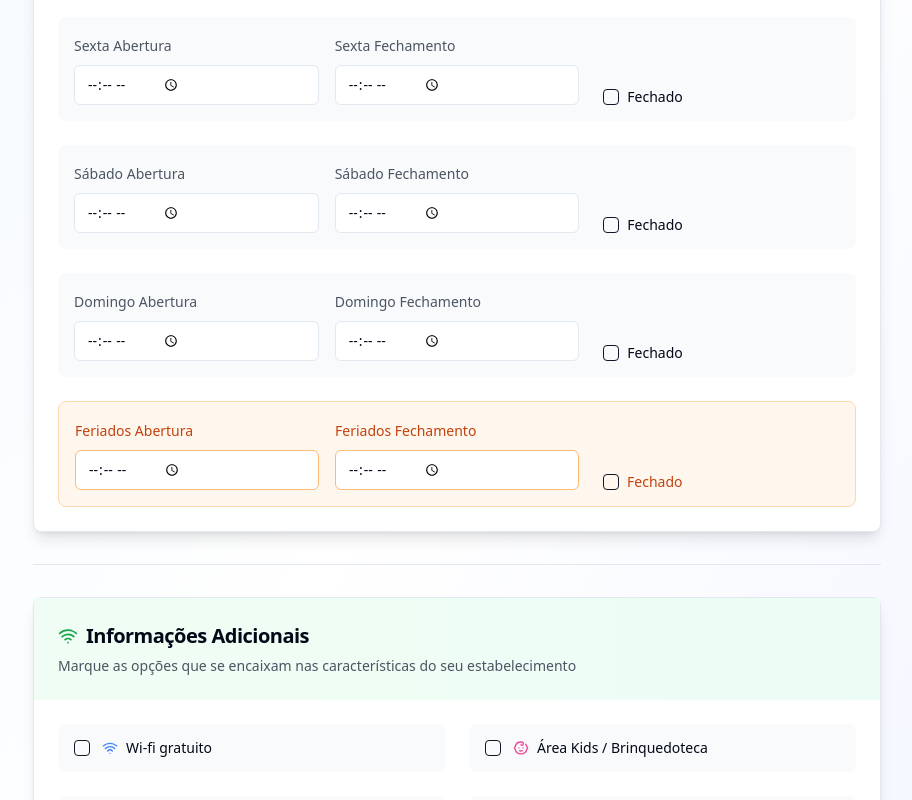
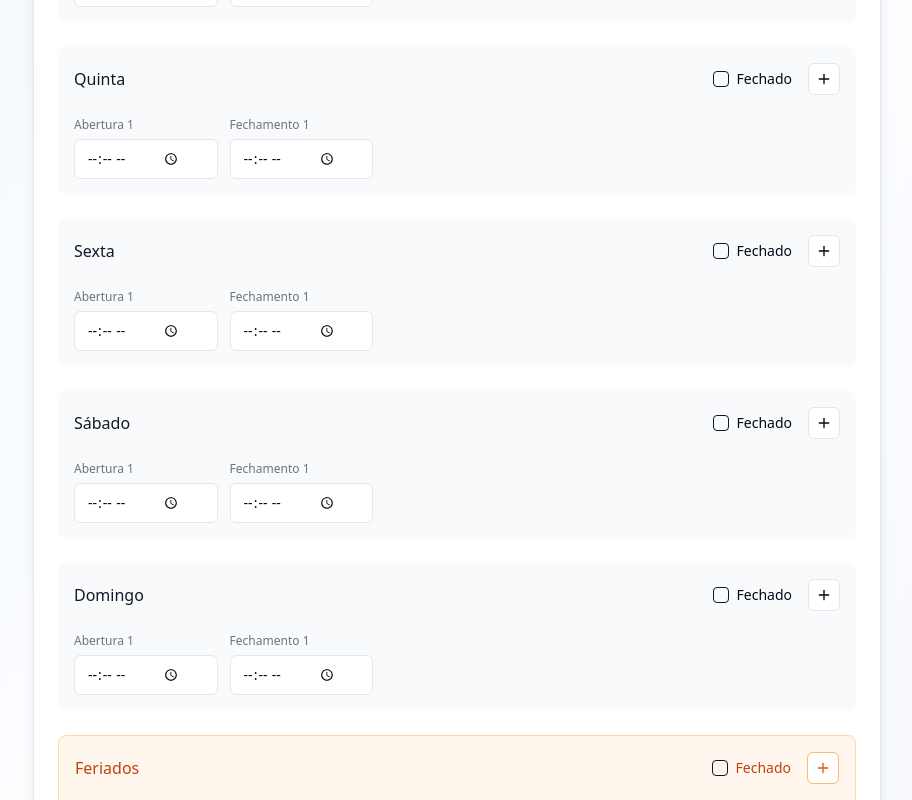
Before and after one commit to gustavoprojectx5/horario-feliz-formulario, a React (Vite) app: page / in a window 1280 px wide. Shown: the part 720-1520 px from the top of the page, without its empty margins (183-1095 px from the left). Built offline with nearby package versions, Linux system fonts and the light colour scheme.

Commit message:
Refactor: Allow multiple opening/closing times
Implement a flexible solution to handle multiple opening and closing times within a single day, addressing the scenario where a business opens and closes more than once.

```diff
--- a/src/components/BusinessHoursForm.tsx
+++ b/src/components/BusinessHoursForm.tsx
@@ -7,13 +7,18 @@ import { Label } from '@/components/ui/label';
 import { Checkbox } from '@/components/ui/checkbox';
 import { Textarea } from '@/components/ui/textarea';
 import { Separator } from '@/components/ui/separator';
-import { Clock, Wifi, Car, Accessibility, Heart, Baby, MessageSquare, Truck, CreditCard } from 'lucide-react';
+import { Clock, Wifi, Car, Accessibility, Heart, Baby, MessageSquare, Truck, CreditCard, Plus, Trash2 } from 'lucide-react';
+
+interface TimeSlot {
+  id: string;
+  openTime: string;
+  closeTime: string;
+}
 
 interface DaySchedule {
   day: string;
   shortDay: string;
-  openTime: string;
-  closeTime: string;
+  timeSlots: TimeSlot[];
   isClosed: boolean;
 }
 
@@ -29,18 +34,17 @@ interface AdditionalServices {
 
 const BusinessHoursForm = () => {
   const [schedule, setSchedule] = useState<DaySchedule[]>([
-    { day: 'Segunda-feira', shortDay: 'Segunda', openTime: '', closeTime: '', isClosed: false },
-    { day: 'Terça-feira', shortDay: 'Terça', openTime: '', closeTime: '', isClosed: false },
-    { day: 'Quarta-feira', shortDay: 'Quarta', openTime: '', closeTime: '', isClosed: false },
-    { day: 'Quinta-feira', shortDay: 'Quinta', openTime: '', closeTime: '', isClosed: false },
-    { day: 'Sexta-feira', shortDay: 'Sexta', openTime: '', closeTime: '', isClosed: false },
-    { day: 'Sábado', shortDay: 'Sábado', openTime: '', closeTime: '', isClosed: false },
-    { day: 'Domingo', shortDay: 'Domingo', openTime: '', closeTime: '', isClosed: false },
+    { day: 'Segunda-feira', shortDay: 'Segunda', timeSlots: [{ id: '1', openTime: '', closeTime: '' }], isClosed: false },
+    { day: 'Terça-feira', shortDay: 'Terça', timeSlots: [{ id: '1', openTime: '', closeTime: '' }], isClosed: false },
+    { day: 'Quarta-feira', shortDay: 'Quarta', timeSlots: [{ id: '1', openTime: '', closeTime: '' }], isClosed: false },
+    { day: 'Quinta-feira', shortDay: 'Quinta', timeSlots: [{ id: '1', openTime: '', closeTime: '' }], isClosed: false },
+    { day: 'Sexta-feira', shortDay: 'Sexta', timeSlots: [{ id: '1', openTime: '', closeTime: '' }], isClosed: false },
+    { day: 'Sábado', shortDay: 'Sábado', timeSlots: [{ id: '1', openTime: '', closeTime: '' }], isClosed: false },
+    { day: 'Domingo', shortDay: 'Domingo', timeSlots: [{ id: '1', openTime: '', closeTime: '' }], isClosed: false },
   ]);
 
-  const [holidays, setHolidays] = useState<{ openTime: string; closeTime: string; isClosed: boolean }>({
-    openTime: '',
-    closeTime: '',
+  const [holidays, setHolidays] = useState<{ timeSlots: TimeSlot[]; isClosed: boolean }>({
+    timeSlots: [{ id: '1', openTime: '', closeTime: '' }],
     isClosed: false,
   });
 
@@ -56,14 +60,64 @@ const BusinessHoursForm = () => {
 
   const [comments, setComments] = useState('');
 
-  const updateSchedule = (index: number, field: keyof DaySchedule, value: string | boolean) => {
+  const updateTimeSlot = (dayIndex: number, slotId: string, field: 'openTime' | 'closeTime', value: string) => {
     const newSchedule = [...schedule];
-    newSchedule[index] = { ...newSchedule[index], [field]: value };
+    const timeSlotIndex = newSchedule[dayIndex].timeSlots.findIndex(slot => slot.id === slotId);
+    if (timeSlotIndex !== -1) {
+      newSchedule[dayIndex].timeSlots[timeSlotIndex][field] = value;
+      setSchedule(newSchedule);
+    }
+  };
+
+  const updateDayStatus = (dayIndex: number, isClosed: boolean) => {
+    const newSchedule = [...schedule];
+    newSchedule[dayIndex].isClosed = isClosed;
     setSchedule(newSchedule);
   };
 
-  const updateHolidays = (field: string, value: string | boolean) => {
-    setHolidays(prev => ({ ...prev, [field]: value }));
+  const addTimeSlot = (dayIndex: number) => {
+    const newSchedule = [...schedule];
+    const newSlotId = Date.now().toString();
+    newSchedule[dayIndex].timeSlots.push({ id: newSlotId, openTime: '', closeTime: '' });
+    setSchedule(newSchedule);
+  };
+
+  const removeTimeSlot = (dayIndex: number, slotId: string) => {
+    const newSchedule = [...schedule];
+    if (newSchedule[dayIndex].timeSlots.length > 1) {
+      newSchedule[dayIndex].timeSlots = newSchedule[dayIndex].timeSlots.filter(slot => slot.id !== slotId);
+      setSchedule(newSchedule);
+    }
+  };
+
+  const updateHolidayTimeSlot = (slotId: string, field: 'openTime' | 'closeTime', value: string) => {
+    const timeSlotIndex = holidays.timeSlots.findIndex(slot => slot.id === slotId);
+    if (timeSlotIndex !== -1) {
+      const newTimeSlots = [...holidays.timeSlots];
+      newTimeSlots[timeSlotIndex][field] = value;
+      setHolidays(prev => ({ ...prev, timeSlots: newTimeSlots }));
+    }
+  };
+
+  const addHolidayTimeSlot = () => {
+    const newSlotId = Date.now().toString();
+    setHolidays(prev => ({
+      ...prev,
+      timeSlots: [...prev.timeSlots, { id: newSlotId, openTime: '', closeTime: '' }]
+    }));
+  };
+
+  const removeHolidayTimeSlot = (slotId: string) => {
+    if (holidays.timeSlots.length > 1) {
+      setHolidays(prev => ({
+        ...prev,
+        timeSlots: prev.timeSlots.filter(slot => slot.id !== slotId)
+      }));
+    }
+  };
+
+  const updateHolidayStatus = (isClosed: boolean) => {
+    setHolidays(prev => ({ ...prev, isClosed }));
   };
 
   const updateService = (service: keyof AdditionalServices, checked: boolean) => {
@@ -76,7 +130,6 @@ const BusinessHoursForm = () => {
     console.log('Feriados:', holidays);
     console.log('Serviços adicionais:', services);
     console.log('Comentários:', comments);
-    // Aqui você pode processar os dados do formulário
   };
 
   return (
@@ -94,98 +147,163 @@ const BusinessHoursForm = () => {
               <Clock className="w-5 h-5 text-blue-600" />
               Horários de Funcionamento
             </CardTitle>
+            <p className="text-gray-600 text-sm mt-2">
+              Use o botão "+" para adicionar múltiplos horários no mesmo dia (ex: almoço e jantar)
+            </p>
           </CardHeader>
           <CardContent className="p-6">
             <div className="space-y-6">
-              {schedule.map((day, index) => (
-                <div key={day.day} className="grid grid-cols-3 gap-4 items-end p-4 bg-gray-50 rounded-lg hover:bg-gray-100 transition-colors">
-                  <div className="space-y-2">
-                    <Label htmlFor={`open-${index}`} className="text-sm text-gray-600">
-                      {day.shortDay} Abertura
+              {schedule.map((day, dayIndex) => (
+                <div key={day.day} className="p-4 bg-gray-50 rounded-lg hover:bg-gray-100 transition-colors">
+                  <div className="flex items-center justify-between mb-4">
+                    <h3 className="font-medium text-gray-900">{day.shortDay}</h3>
+                    <div className="flex items-center gap-4">
+                      <div className="flex items-center space-x-2">
+                        <Checkbox
+                          id={`closed-${dayIndex}`}
+                          checked={day.isClosed}
+                          onCheckedChange={(checked) => updateDayStatus(dayIndex, checked as boolean)}
+                        />
+                        <Label htmlFor={`closed-${dayIndex}`} className="text-sm font-medium">
+                          Fechado
+                        </Label>
+                      </div>
+                      {!day.isClosed && (
+                        <Button
+                          type="button"
+                          variant="outline"
+                          size="sm"
+                          onClick={() => addTimeSlot(dayIndex)}
+                          className="h-8 w-8 p-0"
+                        >
+                          <Plus className="w-4 h-4" />
+                        </Button>
+                      )}
+                    </div>
+                  </div>
+
+                  {!day.isClosed && (
+                    <div className="space-y-3">
+                      {day.timeSlots.map((slot, slotIndex) => (
+                        <div key={slot.id} className="grid grid-cols-5 gap-3 items-center">
+                          <div className="space-y-1">
+                            <Label className="text-xs text-gray-500">
+                              Abertura {slotIndex + 1}
                             </Label>
                             <Input
-                      id={`open-${index}`}
                               type="time"
-                      value={day.openTime}
-                      onChange={(e) => updateSchedule(index, 'openTime', e.target.value)}
-                      disabled={day.isClosed}
+                              value={slot.openTime}
+                              onChange={(e) => updateTimeSlot(dayIndex, slot.id, 'openTime', e.target.value)}
                               className="w-full"
                             />
                           </div>
 
-                  <div className="space-y-2">
-                    <Label htmlFor={`close-${index}`} className="text-sm text-gray-600">
-                      {day.shortDay} Fechamento
+                          <div className="space-y-1">
+                            <Label className="text-xs text-gray-500">
+                              Fechamento {slotIndex + 1}
                             </Label>
                             <Input
-                      id={`close-${index}`}
                               type="time"
-                      value={day.closeTime}
-                      onChange={(e) => updateSchedule(index, 'closeTime', e.target.value)}
-                      disabled={day.isClosed}
+                              value={slot.closeTime}
+                              onChange={(e) => updateTimeSlot(dayIndex, slot.id, 'closeTime', e.target.value)}
                               className="w-full"
                             />
                           </div>
 
-                  <div className="flex items-center space-x-2 justify-start pl-2 mt-6">
+                          <div className="flex justify-center">
+                            {day.timeSlots.length > 1 && (
+                              <Button
+                                type="button"
+                                variant="ghost"
+                                size="sm"
+                                onClick={() => removeTimeSlot(dayIndex, slot.id)}
+                                className="h-8 w-8 p-0 text-red-500 hover:text-red-700"
+                              >
+                                <Trash2 className="w-4 h-4" />
+                              </Button>
+                            )}
+                          </div>
+                        </div>
+                      ))}
+                    </div>
+                  )}
+                </div>
+              ))}
+
+              {/* Feriados */}
+              <div className="p-4 bg-orange-50 border border-orange-200 rounded-lg hover:bg-orange-100 transition-colors">
+                <div className="flex items-center justify-between mb-4">
+                  <h3 className="font-medium text-orange-700">Feriados</h3>
+                  <div className="flex items-center gap-4">
+                    <div className="flex items-center space-x-2">
                       <Checkbox
-                      id={`closed-${index}`}
-                      checked={day.isClosed}
-                      onCheckedChange={(checked) => updateSchedule(index, 'isClosed', checked as boolean)}
+                        id="holidays-closed"
+                        checked={holidays.isClosed}
+                        onCheckedChange={(checked) => updateHolidayStatus(checked as boolean)}
                       />
-                    <Label
-                      htmlFor={`closed-${index}`}
-                      className="text-sm font-medium leading-none peer-disabled:cursor-not-allowed peer-disabled:opacity-70"
-                    >
+                      <Label htmlFor="holidays-closed" className="text-sm font-medium text-orange-700">
                         Fechado
                       </Label>
                     </div>
+                    {!holidays.isClosed && (
+                      <Button
+                        type="button"
+                        variant="outline"
+                        size="sm"
+                        onClick={addHolidayTimeSlot}
+                        className="h-8 w-8 p-0 border-orange-300 text-orange-600 hover:bg-orange-100"
+                      >
+                        <Plus className="w-4 h-4" />
+                      </Button>
+                    )}
                   </div>
-              ))}
+                </div>
 
-              {/* Campo Feriados com destaque */}
-              <div className="grid grid-cols-3 gap-4 items-end p-4 bg-orange-50 border border-orange-200 rounded-lg hover:bg-orange-100 transition-colors">
-                <div className="space-y-2">
-                  <Label htmlFor="holidays-open" className="text-sm text-orange-700 font-medium">
-                    Feriados Abertura
+                {!holidays.isClosed && (
+                  <div className="space-y-3">
+                    {holidays.timeSlots.map((slot, slotIndex) => (
+                      <div key={slot.id} className="grid grid-cols-5 gap-3 items-center">
+                        <div className="space-y-1">
+                          <Label className="text-xs text-orange-600">
+                            Abertura {slotIndex + 1}
                           </Label>
                           <Input
-                    id="holidays-open"
                             type="time"
-                    value={holidays.openTime}
-                    onChange={(e) => updateHolidays('openTime', e.target.value)}
-                    disabled={holidays.isClosed}
+                            value={slot.openTime}
+                            onChange={(e) => updateHolidayTimeSlot(slot.id, 'openTime', e.target.value)}
                             className="w-full border-orange-300 focus:border-orange-500"
                           />
                         </div>
 
-                <div className="space-y-2">
-                  <Label htmlFor="holidays-close" className="text-sm text-orange-700 font-medium">
-                    Feriados Fechamento
+                        <div className="space-y-1">
+                          <Label className="text-xs text-orange-600">
+                            Fechamento {slotIndex + 1}
                           </Label>
                           <Input
-                    id="holidays-close"
                             type="time"
-                    value={holidays.closeTime}
-                    onChange={(e) => updateHolidays('closeTime', e.target.value)}
-                    disabled={holidays.isClosed}
+                            value={slot.closeTime}
+                            onChange={(e) => updateHolidayTimeSlot(slot.id, 'closeTime', e.target.value)}
                             className="w-full border-orange-300 focus:border-orange-500"
                           />
                         </div>
 
-                <div className="flex items-center space-x-2 justify-start pl-2 mt-6">
-                  <Checkbox
-                    id="holidays-closed"
-                    checked={holidays.isClosed}
-                    onCheckedChange={(checked) => updateHolidays('isClosed', checked as boolean)}
-                  />
-                  <Label
-                    htmlFor="holidays-closed"
-                    className="text-sm font-medium leading-none peer-disabled:cursor-not-allowed peer-disabled:opacity-70 text-orange-700"
+                        <div className="flex justify-center">
+                          {holidays.timeSlots.length > 1 && (
+                            <Button
+                              type="button"
+                              variant="ghost"
+                              size="sm"
+                              onClick={() => removeHolidayTimeSlot(slot.id)}
+                              className="h-8 w-8 p-0 text-red-500 hover:text-red-700"
                             >
-                    Fechado
-                  </Label>
+                              <Trash2 className="w-4 h-4" />
+                            </Button>
+                          )}
                         </div>
+                      </div>
+                    ))}
+                  </div>
+                )}
               </div>
             </div>
           </CardContent>
```
Lines whose indentation alone changed are shown as unchanged.
